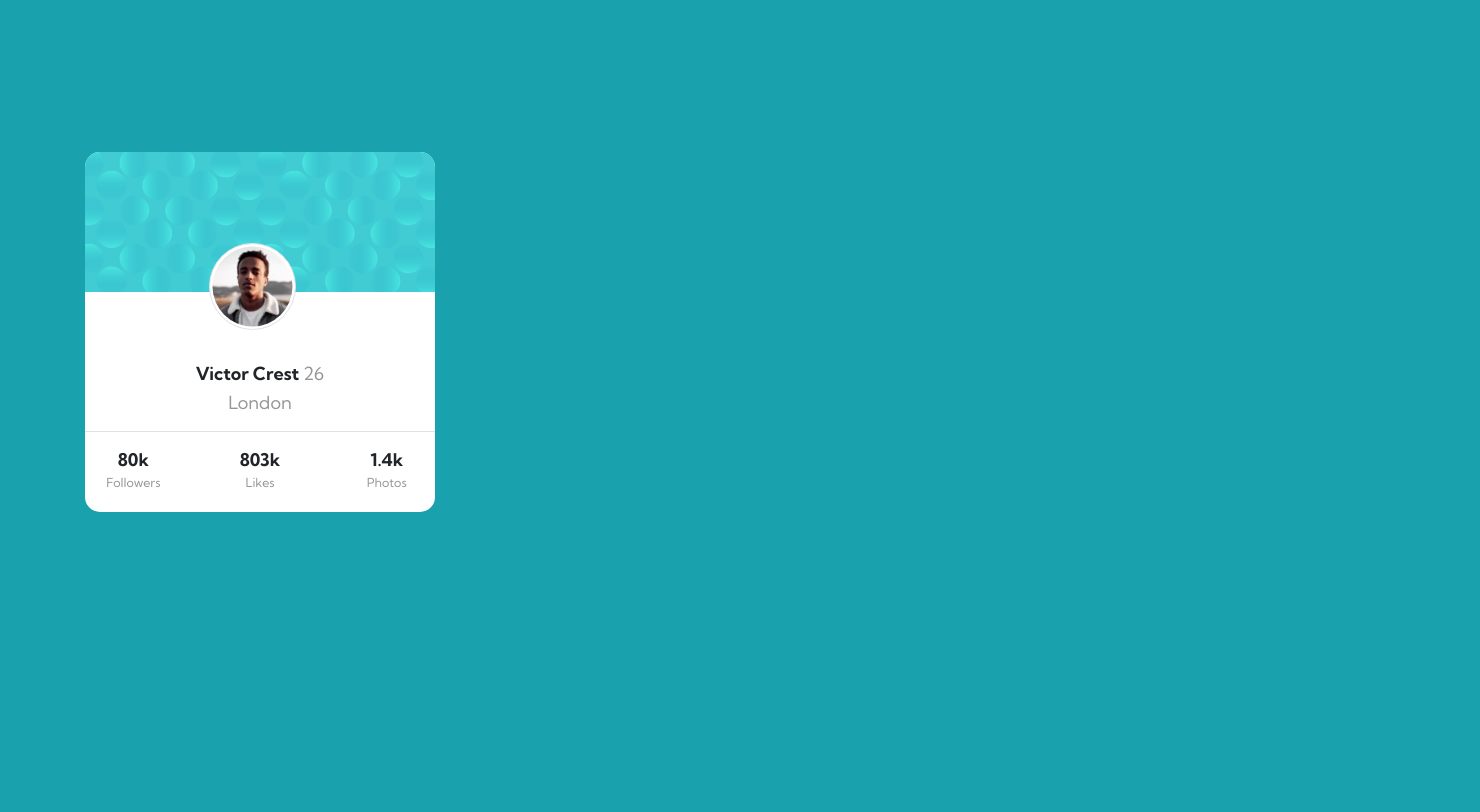
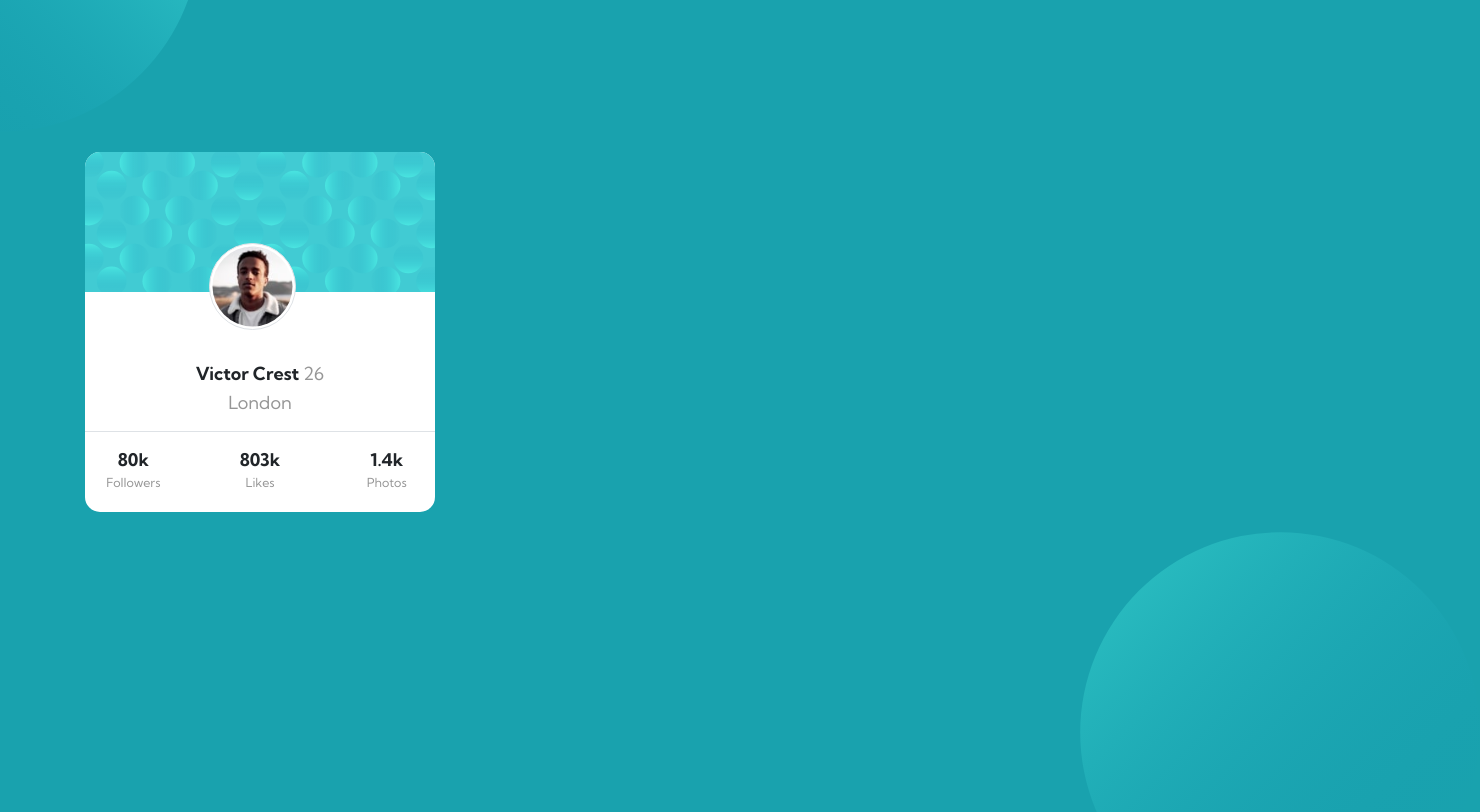
Before and after one commit to darubiomunoz/portfolio-06-profilecardcomponent, a React (Create React App) app: page / in a window 1280 px wide. Shown: the part 68-880 px from the top of the page, 1480 px wide, since content can reach past the window. Before the commit the page ends 800 px from the top, so only its background shows below. Built offline with nearby package versions, Linux system fonts and the light colour scheme.

Commit message:
background styles

```diff
--- a/src/index.js
+++ b/src/index.js
@@ -3,10 +3,15 @@ import ReactDOM from 'react-dom';
 import 'bootstrap/dist/css/bootstrap.css';
 import './index.scss';
 
+import Top from './assets/images/bg-pattern-top.svg';
+import Bottom from './assets/images/bg-pattern-bottom.svg';
+
 import App from './App';
 
 ReactDOM.render(
   <React.StrictMode>
+    <img src={Top} className="pattern-top position-absolute" alt="Top design pattern" />
+    <img src={Bottom} className="pattern-bottom position-absolute" alt="Bottom design pattern" />
     <App />
   </React.StrictMode>,
   document.getElementById('root')
--- a/src/index.scss
+++ b/src/index.scss
@@ -21,3 +21,15 @@ body {
   display: flex;
   align-items: center;
 }
+
+.pattern-top {
+  width: var.$pattern-size;
+  top: -(var.$pattern-size / 2);
+  left: -(var.$pattern-size / 2);
+}
+
+.pattern-bottom {
+  width: var.$pattern-size;
+  bottom: -(var.$pattern-size / 2);
+  right: -(var.$pattern-size / 2);
+}
--- a/src/variables.scss
+++ b/src/variables.scss
@@ -18,3 +18,5 @@ $font-weight-bold: 700;
 
 $border-radius-card: 1.5rem;
 $border-radius-image: 50%;
+
+$pattern-size: 40rem;
```
